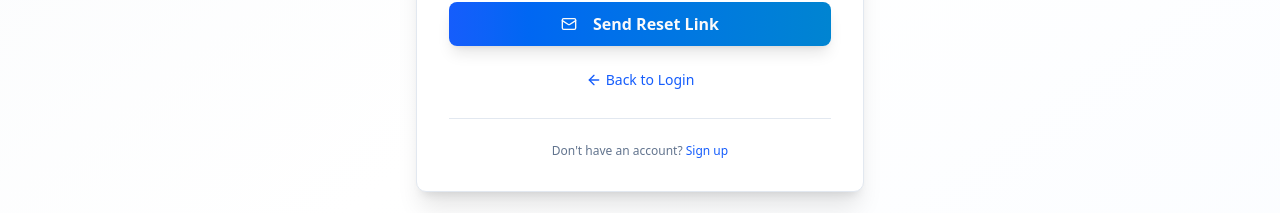
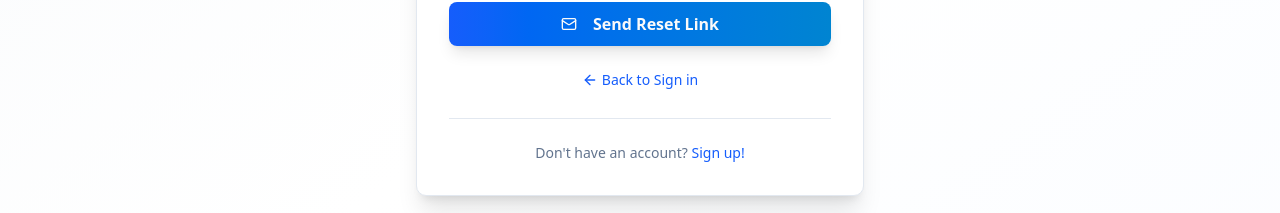
Before and after one commit to vastriantafyllou/goal-tracker-demo, a React (Vite) app: page /forgot-password in a window 1280 px wide. Shown: the part 496-709 px from the top of the page. Built offline with nearby package versions, Linux system fonts and the light colour scheme; no server answers.

Commit message:
refactor(auth): migrate password recovery pages to API router
- Update ForgotPasswordPage to use PasswordRecoveryAPI
- Update ResetPasswordPage to use PasswordRecoveryAPI
- Improve text consistency ("Sign in" instead of "Login")

```diff
--- a/src/components/pages/ForgotPasswordPage.tsx
+++ b/src/components/pages/ForgotPasswordPage.tsx
@@ -9,10 +9,8 @@ import { zodResolver } from "@hookform/resolvers/zod";
 import { useForm } from "react-hook-form";
 import { toast } from "sonner";
 import { Link, useNavigate } from "react-router";
-import {
-  sendRecoveryEmail,
-  PasswordRecoveryError,
-} from "@/services/api.passwordRecovery.ts";
+import { PasswordRecoveryAPI } from "@/apiRouter/apiRouter.ts";
+import { PasswordRecoveryError } from "@/services/api.passwordRecovery.ts";
 import { Mail, KeyRound, ArrowLeft, CheckCircle2, Clock, Shield } from "lucide-react";
 import { useState, useEffect, useRef, useCallback } from "react";
 import Recaptcha, { type RecaptchaRef } from "@/components/Recaptcha.tsx";
@@ -61,7 +59,7 @@ export default function ForgotPasswordPage() {
         }
       }
 
-      await sendRecoveryEmail(data.email, token);
+      await PasswordRecoveryAPI.sendRecoveryEmail(data.email, token);
 
       setIsSuccess(true);
       toast.success("Email sent! Check your inbox.");
@@ -146,7 +144,7 @@ export default function ForgotPasswordPage() {
                   className="w-full bg-gradient-to-r from-blue-600 to-sky-600 hover:from-blue-700 hover:to-sky-700"
                 >
                   <ArrowLeft className="w-4 h-4 mr-2" />
-                  Back to Login
+                  Back to Sign in
                 </Button>
               </div>
             </div>
@@ -257,18 +255,18 @@ export default function ForgotPasswordPage() {
               className="text-sm text-blue-600 dark:text-blue-400 hover:underline font-medium inline-flex items-center gap-1"
             >
               <ArrowLeft className="w-4 h-4" />
-              Back to Login
+              Back to Sign in
             </Link>
           </div>
 
           <div className="mt-6 pt-6 border-t border-slate-200 dark:border-slate-700">
-            <p className="text-xs text-center text-slate-500 dark:text-slate-400">
+            <p className="text-sm text-center text-slate-500 dark:text-slate-400">
               Don't have an account?{" "}
               <Link
                 to="/register"
                 className="text-blue-600 dark:text-blue-400 hover:underline font-medium"
               >
-                Sign up
+                Sign up!
               </Link>
             </p>
           </div>
--- a/src/components/pages/ResetPasswordPage.tsx
+++ b/src/components/pages/ResetPasswordPage.tsx
@@ -9,11 +9,8 @@ import { zodResolver } from "@hookform/resolvers/zod";
 import { useForm } from "react-hook-form";
 import { toast } from "sonner";
 import { useNavigate, useSearchParams } from "react-router";
-import {
-  validateResetToken,
-  resetPassword,
-  PasswordRecoveryError,
-} from "@/services/api.passwordRecovery.ts";
+import { PasswordRecoveryAPI } from "@/apiRouter/apiRouter.ts";
+import { PasswordRecoveryError } from "@/services/api.passwordRecovery.ts";
 import {
   Lock,
   Eye,
@@ -60,7 +57,7 @@ export default function ResetPasswordPage() {
       }
 
       try {
-        const result = await validateResetToken(token);
+        const result = await PasswordRecoveryAPI.validateResetToken(token);
 
         if (result.isValid) {
           setTokenStatus("valid");
@@ -95,7 +92,7 @@ export default function ResetPasswordPage() {
     }
 
     try {
-      await resetPassword(token, data.newPassword);
+      await PasswordRecoveryAPI.resetPassword(token, data.newPassword);
 
       setIsSuccess(true);
       toast.success("Password reset successful!");
@@ -176,7 +173,7 @@ export default function ResetPasswordPage() {
                   variant="outline"
                   className="w-full"
                 >
-                  Back to Login
+                  Back to Sign in
                 </Button>
               </div>
             </div>
@@ -361,7 +358,7 @@ export default function ResetPasswordPage() {
                 onClick={() => navigate("/login")}
                 className="text-blue-600 dark:text-blue-400 hover:underline font-medium"
               >
-                Back to Login
+                Back to Sign in
               </button>
             </p>
           </div>
```
